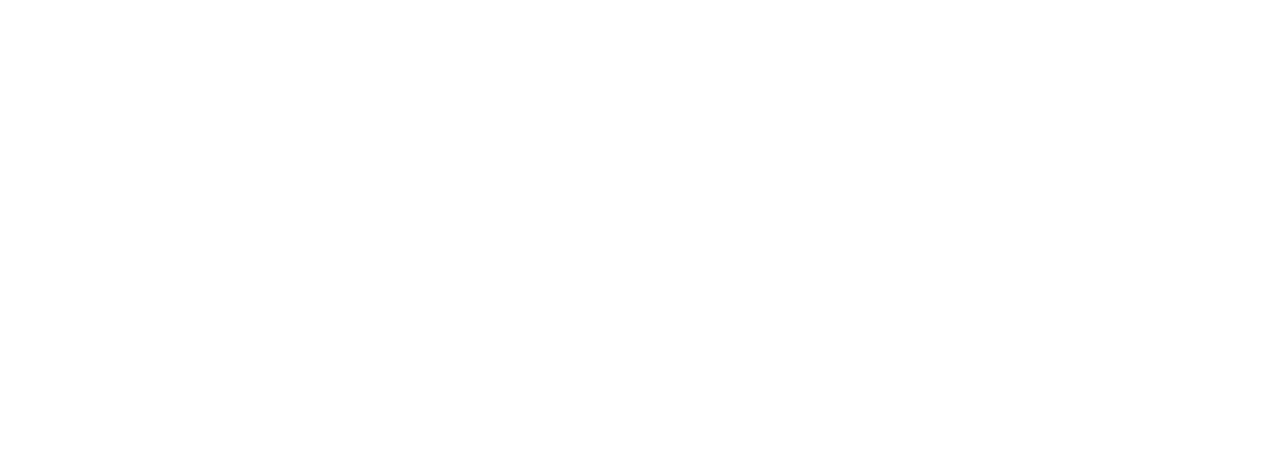
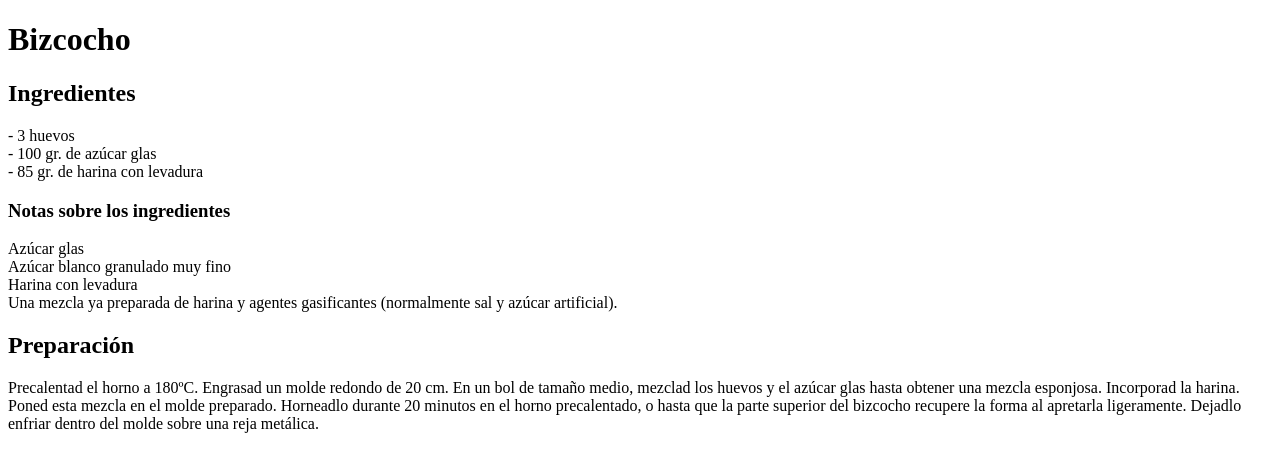
Before and after one commit to mch56693/CSS, a plain HTML site: page listas + enlaces/EjercicioBizcocho.html in a window 1280 px wide. Drawn offline with Linux system fonts and the light colour scheme.

Commit message:
ejercicios atrasados

```diff
--- a/listas + enlaces/EjercicioBizcocho.html
+++ b/listas + enlaces/EjercicioBizcocho.html
@@ -0,0 +1,40 @@
+<!DOCTYPE html>
+<html lang="es">
+<head>
+    <meta charset="UTF-8">
+    <meta http-equiv="X-UA-Compatible" content="IE=edge">
+    <meta name="viewport" content="width=device-width, initial-scale=1.0">
+    <link rel="stylesheet" type="text/css" href="EjercicioBizcocho.css" title="Color">
+    <title>ESCUELA DE IDIOMAS</title>
+</head>
+<body>
+    <h1>Bizcocho</h1>
+
+    <h2>Ingredientes</h2>
+
+    <p>
+        - 3 huevos <br />
+        - 100 gr. de azúcar glas <br />
+        - 85 gr. de harina con levadura
+    </p>
+
+    <h3>Notas sobre los ingredientes</h3>
+
+    <p>
+        Azúcar glas <br />
+        Azúcar blanco granulado muy fino <br />
+        Harina con levadura <br />
+        Una mezcla ya preparada de harina y agentes gasificantes (normalmente sal y azúcar artificial).
+
+    <h2>Preparación</h2>
+
+    Precalentad el horno a 180ºC.
+    Engrasad un molde redondo de 20 cm.
+    En un bol de tamaño medio, mezclad los huevos y el azúcar glas hasta obtener una mezcla esponjosa.
+    Incorporad la harina.
+    Poned esta mezcla en el molde preparado.
+    Horneadlo durante 20 minutos en el horno precalentado, o hasta que la parte superior del bizcocho recupere la forma al apretarla ligeramente.
+    Dejadlo enfriar dentro del molde sobre una reja metálica.
+
+</body>
+</html>
--- a/listas + enlaces/EjercicioRAE.css
+++ b/listas + enlaces/EjercicioRAE.css
@@ -1,8 +1,17 @@
 body {
-    font-family: 'Franklin Gothic Medium', 'Arial Narrow', Arial, sans-serif;
+    font-family: sans-serif;
+}
+
+pre {
+    font-family: sans-serif;
+    font-size: smaller;
+}
+
+p {
+    font-size: smaller;
 }
 
 ins {
     text-decoration-line: underline;
-
+    text-decoration-style: dotted;
 }
```
Also changed, not shown: listas + enlaces/EjercicioMySQL.html (+13 -0 lines), listas + enlaces/EjercicioRAE.html (+5 -5 lines), listas + enlaces/EjercicioEscuela.css (deleted), listas + enlaces/EjercicioEscuela.html (deleted).
